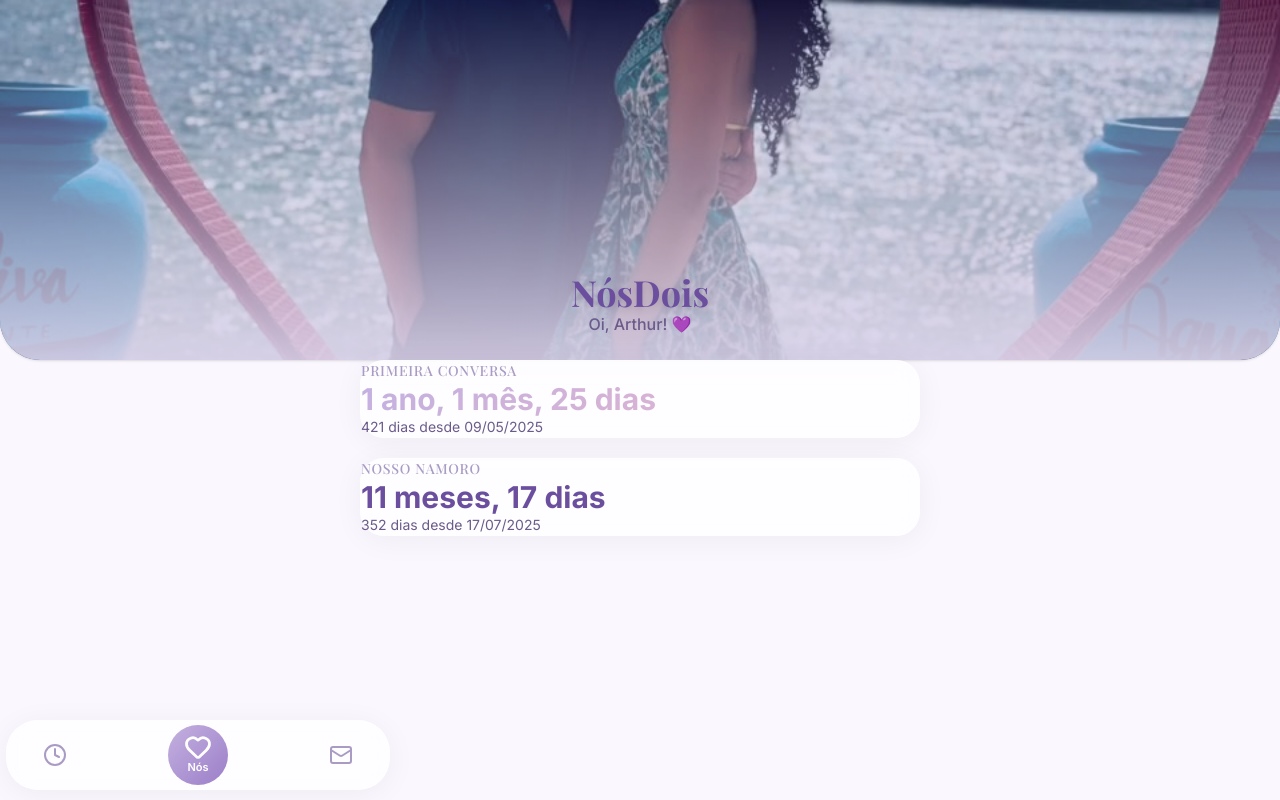
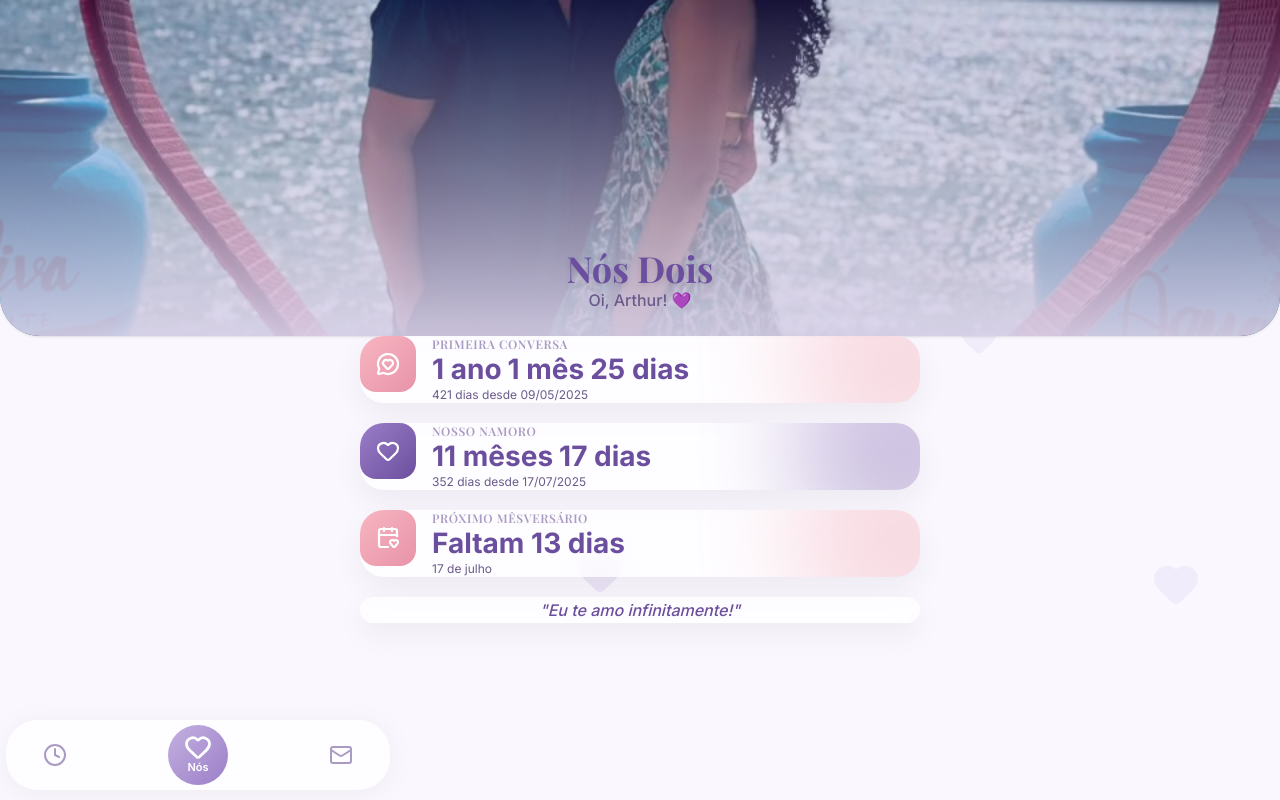
Before and after one commit to rios-v/YouAndMe, a Next.js app: page / in a window 1280 px wide. Both pictures are taken after a click on the button "Sou o Arthur". Built offline with nearby package versions, Linux system fonts and the light colour scheme; a web font is replaced by a local one.

Commit message:
tela nós com novos estilos, container de mesversário e container de mensagem do dia

```diff
--- a/app/page.tsx
+++ b/app/page.tsx
@@ -1,34 +1,181 @@
 "use client";
 
 import { useEffect, useState } from "react";
-import { motion } from "framer-motion";
+import { motion, useMotionValue, useTransform, animate } from "framer-motion";
+import { MessageCircleHeart, Heart, Sparkles, CalendarHeart } from "lucide-react";
 import { getTimeTogether, formatTimeTogether } from "@/lib/dates";
 import { useUser } from "@/lib/user-context";
+
+const LOVE_QUOTES = [
+  "Cada dia que passo com você é mais uma certeza que te quero para sempre.",
+  "Eu te amo infinitamente!",
+  "Você é o meu lugar favorito.",
+  "Você é minha princesinha.",
+  "Tenho muito orgulho de você!",
+];
+
+function AnimatedNumber({ value }: { value: number }) {
+  const count = useMotionValue(0);
+  const rounded = useTransform(count, (latest) => Math.round(latest));
+  const [display, setDisplay] = useState(0);
+
+  useEffect(() => {
+    const controls = animate(count, value, { duration: 1, ease: "easeOut" });
+    const unsub = rounded.on("change", (v) => setDisplay(v));
+    return () => {
+      controls.stop();
+      unsub();
+    };
+  }, [value]);
+
+  return <>{display}</>;
+}
+
+function StatCard({
+  icon: Icon,
+  label,
+  time,
+  since,
+  totalDays,
+  accentFrom,
+  accentTo,
+  delay,
+  direction,
+}: {
+  icon: typeof Heart;
+  label: string;
+  time: { days: number; months: number; years: number; totalDays: number } | null;
+  since: string;
+  totalDays: number | null;
+  accentFrom: string;
+  accentTo: string;
+  delay: number;
+  direction: number;
+}) {
+  return (
+    <motion.div
+      initial={{ opacity: 0, x: 20 * direction, scale: 0.96 }}
+      animate={{ opacity: 1, x: 0, scale: 1 }}
+      transition={{ delay, duration: 0.5, ease: "easeOut" }}
+      whileTap={{ scale: 0.98 }}
+      className="relative overflow-hidden rounded-3xl p-7"
+      style={{
+        background: "var(--card-bg, rgba(255,255,255,0.7))",
+        backdropFilter: "blur(12px)",
+        boxShadow: "0 10px 30px rgba(0,0,0,0.06)",
+      }}
+    >
+      <motion.div
+        className="absolute -top-16 -right-16 w-44 h-44 rounded-full opacity-30 blur-2xl pointer-events-none"
+        style={{ background: `linear-gradient(135deg, ${accentFrom}, ${accentTo})` }}
+        animate={{ scale: [1, 1.2, 1], opacity: [0.25, 0.4, 0.25] }}
+        transition={{ duration: 5, repeat: Infinity, ease: "easeInOut" }}
+      />
+
+      <div className="relative z-10 flex items-start gap-4">
+        <motion.div
+          className="flex items-center justify-center w-14 h-14 rounded-2xl shrink-0"
+          style={{ background: `linear-gradient(135deg, ${accentFrom}, ${accentTo})` }}
+          whileHover={{ rotate: 8, scale: 1.05 }}
+        >
+          <Icon size={24} className="text-white" strokeWidth={2.2} />
+        </motion.div>
+
+        <div className="flex-1 min-w-0">
+          <h2 className="text-xs font-semibold text-[var(--text-muted)] uppercase tracking-wider mb-1.5">
+            {label}
+          </h2>
+
+          <div className="text-[28px] font-bold text-[var(--primary-dark)] leading-tight mb-1.5 flex flex-wrap gap-x-1.5">
+            {time && (
+              <>
+                {time.years > 0 && (
+                  <span>
+                    <AnimatedNumber value={time.years} /> ano{time.years !== 1 ? "s" : ""}
+                  </span>
+                )}
+                {time.months > 0 && (
+                  <span>
+                    <AnimatedNumber value={time.months} /> mês{time.months !== 1 ? "es" : ""}
+                  </span>
+                )}
+                <span>
+                  <AnimatedNumber value={time.days} /> dia{time.days !== 1 ? "s" : ""}
+                </span>
+              </>
+            )}
+          </div>
+
+          <p className="text-[var(--text-secondary)] text-xs">
+            {totalDays !== null ? `${totalDays} dias desde ${since}` : ""}
+          </p>
+        </div>
+      </div>
+    </motion.div>
+  );
+}
+
+function getNextMonthiversary(anniversaryDate: Date) {
+  const today = new Date();
+  const next = new Date(today.getFullYear(), today.getMonth(), anniversaryDate.getDate());
+  if (next <= today) {
+    next.setMonth(next.getMonth() + 1);
+  }
+  const diffMs = next.getTime() - today.getTime();
+  const daysLeft = Math.ceil(diffMs / (1000 * 60 * 60 * 24));
+  return { date: next, daysLeft };
+}
 
 export default function Home() {
   const { user } = useUser();
   const [firstConvo, setFirstConvo] = useState<{ days: number; months: number; years: number; totalDays: number } | null>(null);
   const [dating, setDating] = useState<{ days: number; months: number; years: number; totalDays: number } | null>(null);
+  const [quote] = useState(() => LOVE_QUOTES[Math.floor(Math.random() * LOVE_QUOTES.length)]);
+
+  const dateDating = new Date(2025, 6, 17);
+  const [milestone, setMilestone] = useState(() => getNextMonthiversary(dateDating));
 
   useEffect(() => {
-
     const dateConvo = new Date(2025, 4, 9);
-    const dateDating = new Date(2025, 6, 17);
 
     setFirstConvo(getTimeTogether(dateConvo));
     setDating(getTimeTogether(dateDating));
+    setMilestone(getNextMonthiversary(dateDating));
 
     const interval = setInterval(() => {
       setFirstConvo(getTimeTogether(dateConvo));
       setDating(getTimeTogether(dateDating));
+      setMilestone(getNextMonthiversary(dateDating));
     }, 60000);
 
     return () => clearInterval(interval);
   }, []);
 
   return (
-    <div className="min-h-screen">
-      <div className="relative h-[45vh] w-full rounded-b-[40px] overflow-hidden shadow-sm">
+    <div className="min-h-screen relative overflow-hidden">
+      <div className="fixed inset-0 pointer-events-none -z-10 overflow-hidden">
+        {[...Array(6)].map((_, i) => (
+          <motion.div
+            key={i}
+            className="absolute text-[var(--primary-light)] opacity-20"
+            style={{
+              left: `${15 + i * 15}%`,
+              top: `${10 + (i % 3) * 30}%`,
+            }}
+            animate={{ y: [0, -18, 0], opacity: [0.15, 0.3, 0.15] }}
+            transition={{
+              duration: 4 + i,
+              repeat: Infinity,
+              ease: "easeInOut",
+              delay: i * 0.5,
+            }}
+          >
+            <Heart size={28 + (i % 3) * 10} fill="currentColor" />
+          </motion.div>
+        ))}
+      </div>
+
+      <div className="relative h-[42vh] w-full rounded-b-[40px] overflow-hidden shadow-sm">
         <div
           className="absolute inset-0 bg-cover bg-center"
           style={{ backgroundImage: "url('/couple-photo.jpg')" }}
@@ -42,7 +189,7 @@ export default function Home() {
             animate={{ opacity: 1, y: 0 }}
             className="text-4xl font-bold text-[var(--primary-dark)] text-center drop-shadow-md"
           >
-            NósDois
+            Nós Dois
           </motion.h1>
           <motion.p
             initial={{ opacity: 0 }}
@@ -55,34 +202,86 @@ export default function Home() {
         </div>
       </div>
 
-      <div className="container mt-6 flex flex-col gap-5 relative z-10 pb-8">
+      <div className="container mt-6 flex flex-col gap-5 relative z-10 pb-20">
+        <StatCard
+          icon={MessageCircleHeart}
+          label="Primeira Conversa"
+          time={firstConvo}
+          since="09/05/2025"
+          totalDays={firstConvo?.totalDays ?? null}
+          accentFrom="#f7b6c2"
+          accentTo="#e893a8"
+          delay={0.3}
+          direction={-1}
+        />
+
+        <StatCard
+          icon={Heart}
+          label="Nosso Namoro"
+          time={dating}
+          since="17/07/2025"
+          totalDays={dating?.totalDays ?? null}
+          accentFrom="var(--primary)"
+          accentTo="var(--primary-dark)"
+          delay={0.4}
+          direction={1}
+        />
+
         <motion.div
-          initial={{ opacity: 0, x: -20 }}
-          animate={{ opacity: 1, x: 0 }}
-          transition={{ delay: 0.3 }}
-          className="glass-panel p-6 rounded-3xl"
+          initial={{ opacity: 0, y: 20 }}
+          animate={{ opacity: 1, y: 0 }}
+          transition={{ delay: 0.5, duration: 0.5 }}
+          whileTap={{ scale: 0.98 }}
+          className="relative overflow-hidden rounded-3xl p-7"
+          style={{
+            background: "var(--card-bg, rgba(255,255,255,0.7))",
+            backdropFilter: "blur(12px)",
+            boxShadow: "0 10px 30px rgba(0,0,0,0.06)",
+          }}
         >
-          <h2 className="text-sm font-medium text-[var(--text-muted)] uppercase tracking-wider mb-2">Primeira Conversa</h2>
-          <div className="text-3xl font-bold text-gradient mb-1">
-            {firstConvo ? formatTimeTogether(firstConvo) : "..."}
+          <motion.div
+            className="absolute -top-16 -right-16 w-44 h-44 rounded-full opacity-30 blur-2xl pointer-events-none"
+            style={{ background: "linear-gradient(135deg, #f7b6c2, #e893a8" }}
+            animate={{ scale: [1, 1.2, 1], opacity: [0.25, 0.4, 0.25] }}
+            transition={{ duration: 5, repeat: Infinity, ease: "easeInOut" }}
+          />
+
+          <div className="relative z-10 flex items-start gap-4">
+            <motion.div
+              className="flex items-center justify-center w-14 h-14 rounded-2xl shrink-0"
+              style={{ background: "linear-gradient(135deg, #f7b6c2, #e893a8)" }}
+              whileHover={{ rotate: 8, scale: 1.05 }}
+            >
+              <CalendarHeart size={24} className="text-white" strokeWidth={2.2} />
+            </motion.div>
+
+            <div className="flex-1 min-w-0">
+              <h2 className="text-xs font-semibold text-[var(--text-muted)] uppercase tracking-wider mb-1.5">
+                Próximo Mêsversário
+              </h2>
+              <p className="text-[28px] font-bold text-[var(--primary-dark)] leading-tight mb-1.5">
+                Faltam <AnimatedNumber value={milestone.daysLeft} /> dia{milestone.daysLeft !== 1 ? "s" : ""}
+              </p>
+              <p className="text-[var(--text-secondary)] text-xs">
+                {milestone.date.toLocaleDateString("pt-BR", { day: "2-digit", month: "long" })}
+              </p>
+            </div>
           </div>
-          <p className="text-[var(--text-secondary)] text-sm">
-            {firstConvo ? `${firstConvo.totalDays} dias desde 09/05/2025` : ""}
-          </p>
         </motion.div>
 
         <motion.div
-          initial={{ opacity: 0, x: 20 }}
-          animate={{ opacity: 1, x: 0 }}
-          transition={{ delay: 0.4 }}
-          className="glass-panel p-6 rounded-3xl border border-[var(--accent)]"
+          initial={{ opacity: 0, y: 20 }}
+          animate={{ opacity: 1, y: 0 }}
+          transition={{ delay: 0.6, duration: 0.5 }}
+          className="relative overflow-hidden rounded-3xl p-14 text-center"
+          style={{
+            background: "var(--card-bg, rgba(255,255,255,0.7))",
+            backdropFilter: "blur(12px)",
+            boxShadow: "0 10px 30px rgba(0,0,0,0.06)",
+          }}
         >
-          <h2 className="text-sm font-medium text-[var(--text-muted)] uppercase tracking-wider mb-2">Nosso Namoro</h2>
-          <div className="text-3xl font-bold text-[var(--primary-dark)] mb-1">
-            {dating ? formatTimeTogether(dating) : "..."}
-          </div>
-          <p className="text-[var(--text-secondary)] text-sm">
-            {dating ? `${dating.totalDays} dias desde 17/07/2025` : ""}
+          <p className="text-[var(--primary-dark)] text-base font-medium italic leading-relaxed">
+            "{quote}"
           </p>
         </motion.div>
       </div>
```
